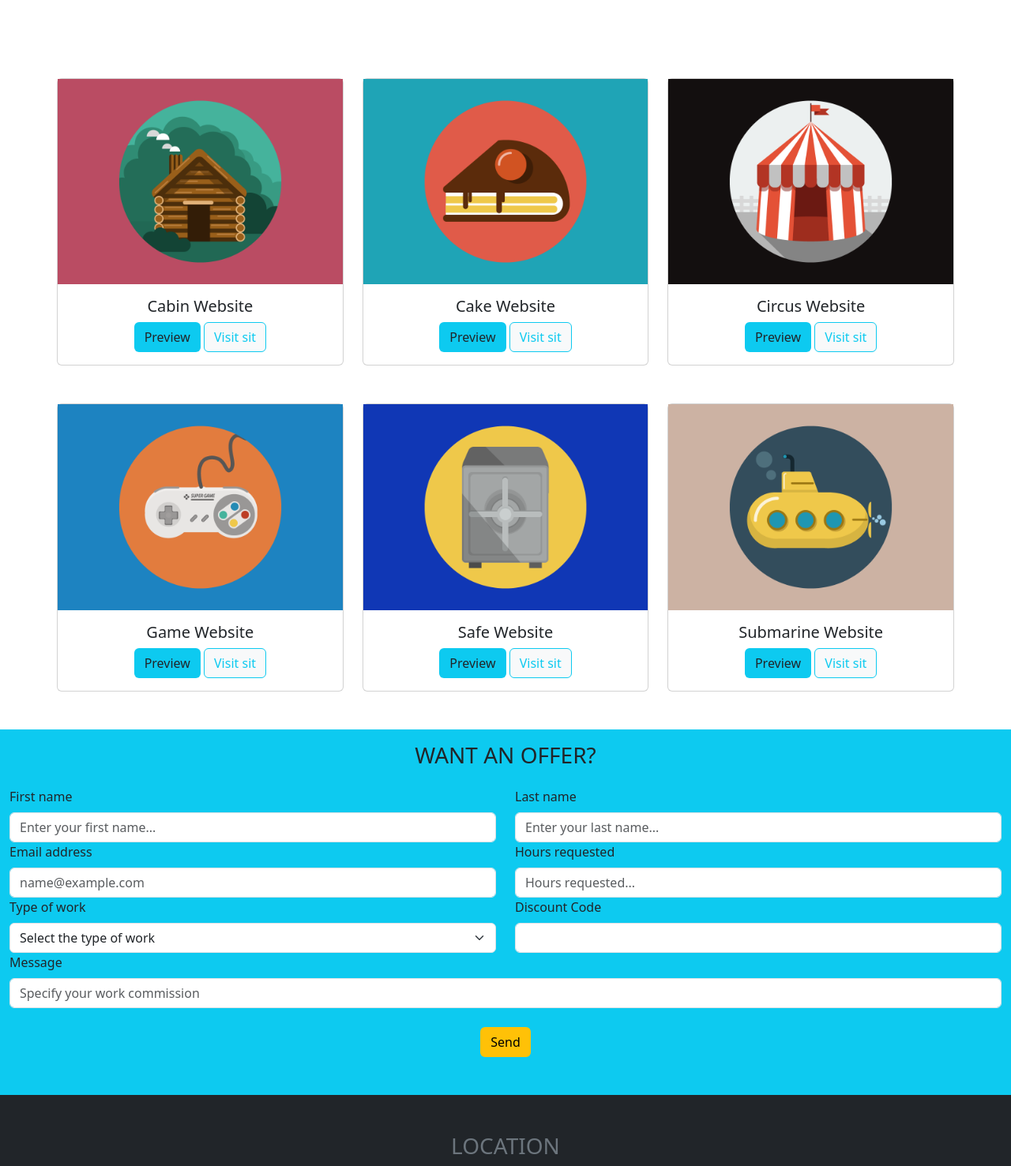
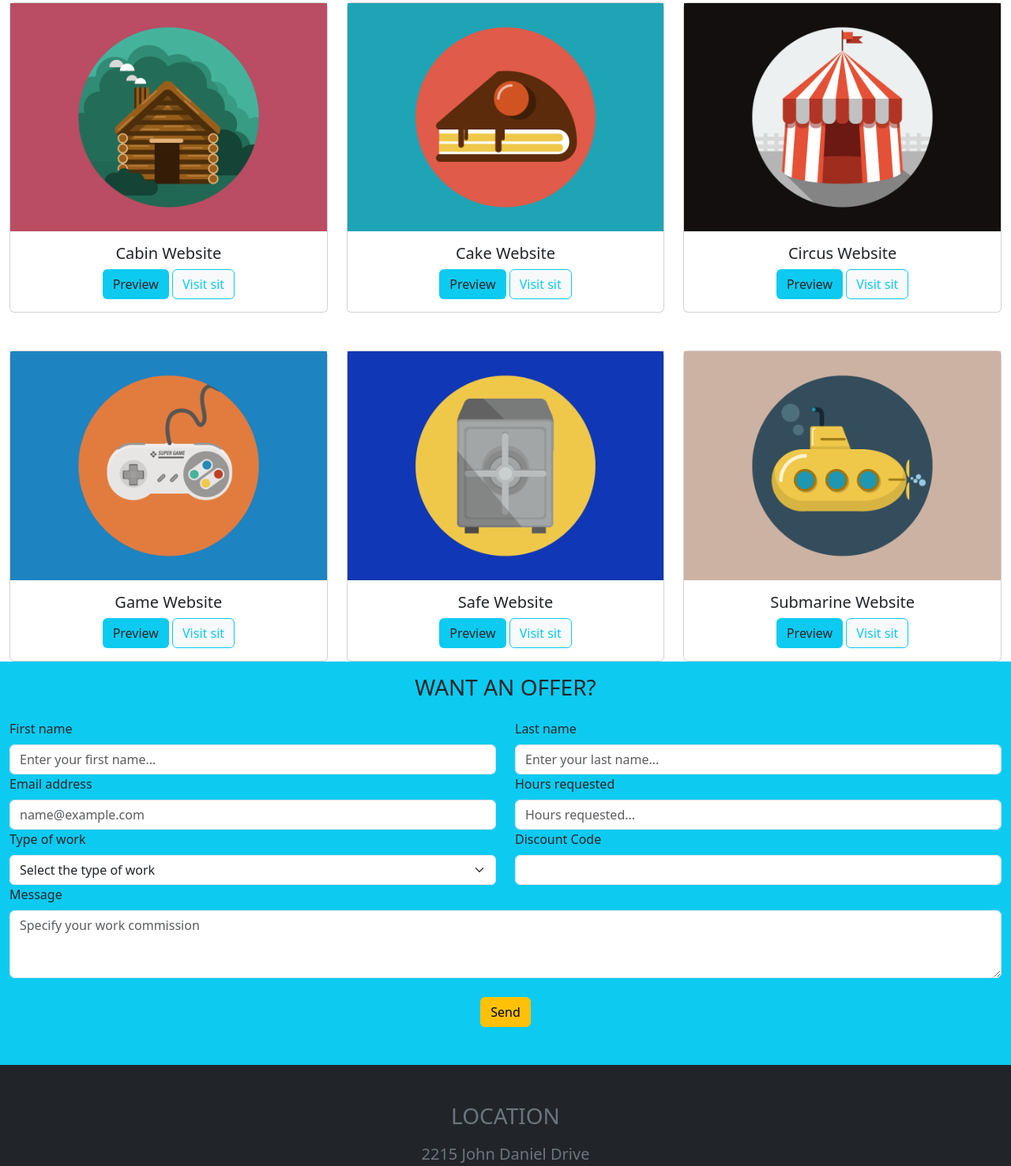
Before and after one commit to N4LT4M/bootstrap-html-freelancer, a plain HTML site: page index.html in a window 1280 px wide. Shown: the part 667-2144 px from the top of the page at 79% size. Drawn offline with nearby package versions, Linux system fonts and the light colour scheme.

Commit message:
correzioni

```diff
--- a/index.html
+++ b/index.html
@@ -41,7 +41,7 @@
                 <h3>PORTFOLIO</h3>
             </div>
         </div>
-        <div class="row justify-content-center text-center m-5 gy-5">
+        <div class="row justify-content-center text-center gy-5">
             <div class="col-4">
                 <div class="card">
                     <img src="./img/portfolio/cabin.png" alt="cabin">
@@ -154,7 +154,7 @@
             </div>
             <div class="col">
                 <label class="form-label">Message</label>
-                <input type="text" class="form-control" placeholder="Specify your work commission">
+                <textarea class="form-control" placeholder="Specify your work commission" rows="3"></textarea>
             </div>
             <div class="col-12 text-center mt-4 mb-5">
                 <button type="submit" class="btn bg-warning text-black">Send</button>
```
